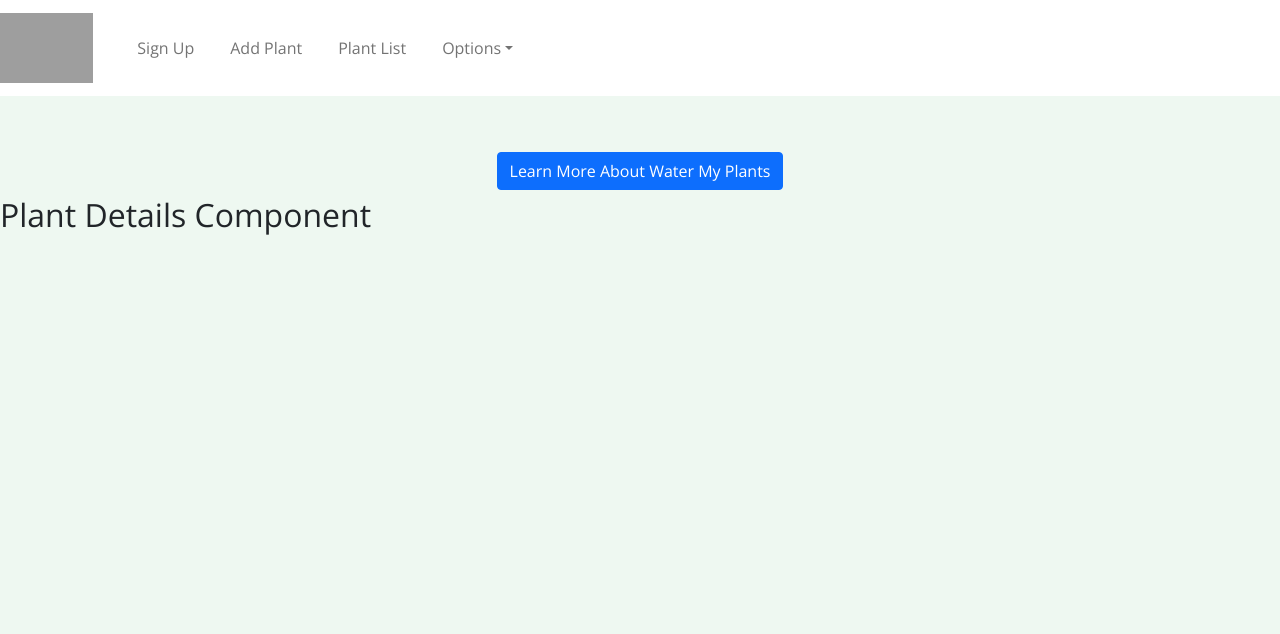
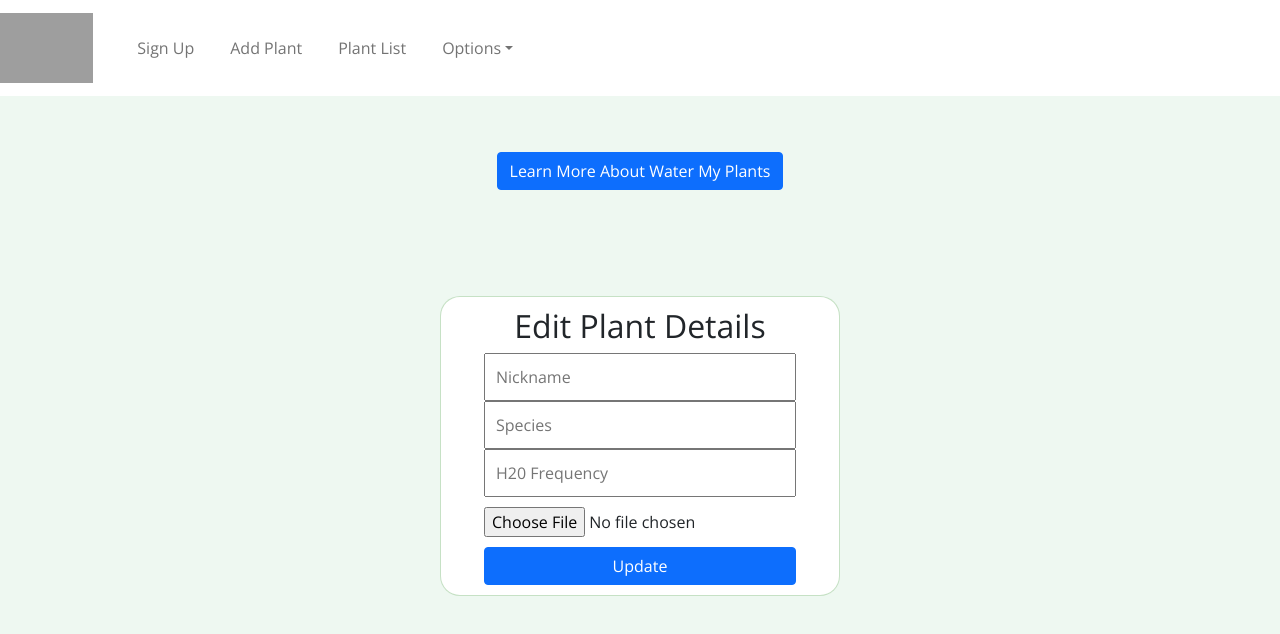
Before and after one commit to ft-watermyplants-7/front-end, a React (Create React App) app: page /plants/edit/1 in a window 1280 px wide. Shown: the top 634 px of the page. Built offline with nearby package versions, Linux system fonts and the light colour scheme; no server answers; grey boxes are pictures that could not be loaded.

Commit message:
edit movie form built, not working

```diff
--- a/src/App.js
+++ b/src/App.js
@@ -10,6 +10,7 @@ import PlantDetails from "./components/PlantDetails/PlantDetails";
 import PlantCarousel from "./components/Carousel/Carousel";
 import HomeModal from "./components/HomeModal/HomeModal";
 import AddPlantForm from "./components/AddPlantForm/AddPlantForm";
+import EditPlantForm from "./components/EditPlantForm/EditPlantForm";
 
 function App() {
   return (
@@ -17,6 +18,7 @@ function App() {
       <Header />
       <HomeModal />
       <Switch>
+        <Route path="/plants/edit/:id" component={EditPlantForm} />
         <Route path="/plants/add" component={AddPlantForm} />
         <Route path="/plants/:id" component={PlantDetails} />
         <Route path="/plants" component={PlantList} />
--- /dev/null
+++ b/src/components/EditPlantForm/EditPlantForm.css
@@ -0,0 +1,32 @@
+.edit-wrapper {
+  display: flex;
+  justify-content: center;
+  height: 500px;
+  align-items: center;
+}
+.edit-plant-container {
+  display: flex;
+  flex-direction: column;
+  justify-content: center;
+  align-items: center;
+  margin: 40px 0px;
+  height: 300px;
+  min-width: 400px;
+  background-color: white;
+  border: 1px solid rgba(67, 156, 64, 0.3);
+  border-radius: 20px;
+}
+.edit-plant-form {
+  display: flex;
+  flex-direction: column;
+}
+.edit-plant-form > input {
+  padding: 10px;
+}
+.edit-plant-form > input:focus {
+  outline: none;
+}
+.file-input {
+  width: 90%;
+  margin: 10px 0px;
+}
--- a/src/components/AddPlantForm/AddPlantForm.js
+++ b/src/components/EditPlantForm/EditPlantForm.js
@@ -1,54 +1,64 @@
-import React, { useState } from "react";
-import "./AddPlantForm.css";
+import React, { useState, useEffect } from "react";
+import "./EditPlantForm.css";
 import FileBase64 from "react-file-base64";
-import { useHistory } from "react-router-dom";
-import { connect } from "react-redux";
-import { addPlant } from "../../actions/plantActions";
+import { useHistory, useParams } from "react-router-dom";
+import axios from "axios";
 
-const AddPlantForm = (props) => {
+const EditPlantForm = () => {
   const { push } = useHistory();
-  const { addPlant } = props;
-  const [state, setState] = useState({
+  const { id } = useParams();
+  const [plant, setPlant] = useState({
     id: Date.now(),
     nickname: "",
     species: "",
     h20Frequency: "",
     image: "",
   });
+  //eventual useEffect to get the selected plants data on mount
+  useEffect(() => {
+    axios
+      .get(`/api/plants/edit/${id}`)
+      .then((res) => {
+        setPlant(res.data);
+      })
+      .catch((err) => {
+        console.log(err);
+      });
+  }, []);
   const handleChange = (e) => {
-    setState({
-      ...state,
+    setPlant({
+      ...plant,
       [e.target.name]: e.target.value,
     });
   };
   const handleSubmit = (e) => {
     e.preventDefault();
-    addPlant(state);
     push("/plants");
   };
+
   return (
-    <div className="add-wrapper">
-      <div className="add-plant-container">
-        <h2>Add New Plant</h2>
-        <form className="add-plant-form" onSubmit={handleSubmit}>
+    <div className="edit-wrapper">
+      <div className="edit-plant-container">
+        <h2>Edit Plant Details</h2>
+        <form className="edit-plant-form" onSubmit={handleSubmit}>
           <input
             type="text"
             placeholder="Nickname"
-            value={state.nickname}
+            value={plant.nickname}
             name="nickname"
             onChange={handleChange}
           />
           <input
             type="text"
             placeholder="Species"
-            value={state.species}
+            value={plant.species}
             name="species"
             onChange={handleChange}
           />
           <input
             type="text"
             placeholder="H20 Frequency"
-            value={state.h20Frequency}
+            value={plant.h20Frequency}
             name="h20Frequency"
             onChange={handleChange}
           />
@@ -56,11 +66,11 @@ const AddPlantForm = (props) => {
             <FileBase64
               type="file"
               multiple={false}
-              onDone={({ base64 }) => setState({ ...state, image: base64 })}
+              onDone={({ base64 }) => setPlant({ ...plant, image: base64 })}
             />
           </div>
           <button className="btn btn-primary" type="submit">
-            Add
+            Update
           </button>
         </form>
       </div>
@@ -68,4 +78,4 @@ const AddPlantForm = (props) => {
   );
 };
 
-export default connect(null, { addPlant })(AddPlantForm);
+export default EditPlantForm;
--- a/src/components/Login/Login.js
+++ b/src/components/Login/Login.js
@@ -16,7 +16,7 @@ const Login = () => {
   const handleSubmit = (e) => {
     e.preventDefault();
     // axios
-    //   .post(`eventual backend endpoint goes here`, state)
+    //   .post(`api/login`, state)
     //   .then((res) => {
     //     // console.log(res);
     //     localStorage.setItem("token", res.data.token);
```
